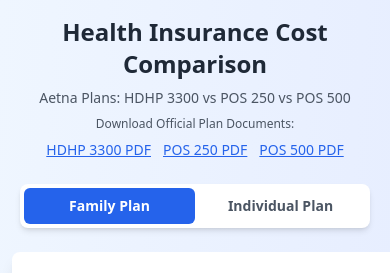
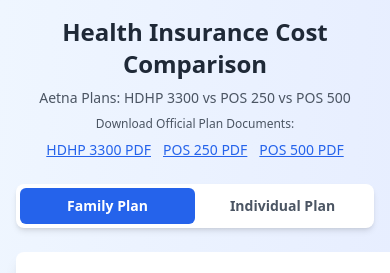
Before and after one commit to JoshRacine/health-insurance-comparison, a Next.js app: page / in a window 390 px wide. Shown: the top 273 px of the page. Built offline with nearby package versions, Linux system fonts and the light colour scheme.

Commit message:
fix mobile allignment

```diff
--- a/app/page.tsx
+++ b/app/page.tsx
@@ -71,15 +71,15 @@
   };
 
   return (
-    <main className="min-h-screen bg-gradient-to-br from-blue-50 to-indigo-100 py-4 sm:py-8 px-3 sm:px-4">
+    <main className="min-h-screen bg-gradient-to-br from-blue-50 to-indigo-100 py-4 sm:py-8 px-4 sm:px-6">
       <div className="max-w-7xl mx-auto w-full">
-        <h1 className="text-2xl sm:text-3xl md:text-4xl font-bold text-center mb-2 text-gray-800 px-2">
+        <h1 className="text-2xl sm:text-3xl md:text-4xl font-bold text-center mb-2 text-gray-800">
           Health Insurance Cost Comparison
         </h1>
-        <p className="text-center text-gray-600 mb-2 text-sm sm:text-base px-2">
+        <p className="text-center text-gray-600 mb-2 text-sm sm:text-base">
           Aetna Plans: HDHP 3300 vs POS 250 vs POS 500
         </p>
-        <div className="text-center mb-6 sm:mb-8 px-2">
+        <div className="text-center mb-6 sm:mb-8">
           <p className="text-xs sm:text-sm text-gray-600 mb-2">Download Official Plan Documents:</p>
           <div className="flex flex-wrap justify-center gap-3 sm:gap-4">
             <a href="/Atena 3300.pdf" download className="text-blue-600 hover:text-blue-800 underline text-sm">
@@ -95,7 +95,7 @@
         </div>
 
         {/* Tabs */}
-        <div className="flex justify-center mb-6 sm:mb-8 px-2">
+        <div className="flex justify-center mb-6 sm:mb-8">
           <div className="bg-white rounded-lg shadow-md p-1 inline-flex w-full sm:w-auto max-w-md">
             <button
               onClick={() => setActiveTab('family')}
```
